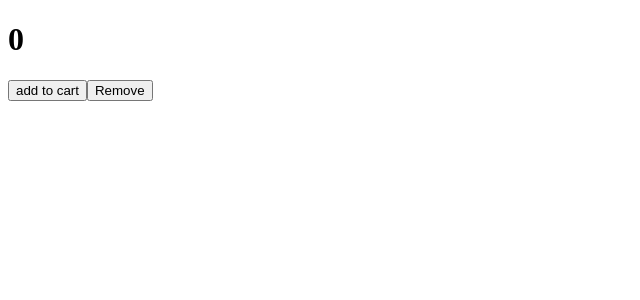
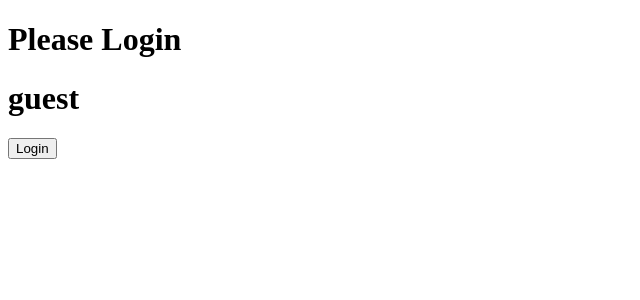
Before and after one commit to Rairohan/react-concepts, a React (Vite) app: page / in a window 1280 px wide. Shown: the top 300 px of the page, without its empty margins (0-640 px from the left). Built offline with nearby package versions, Linux system fonts and the light colour scheme.

Commit message:
Login_Auth task : useContext

```diff
--- a/src/App.jsx
+++ b/src/App.jsx
@@ -1,4 +1,4 @@
-import { createContext, useState } from 'react'
+import { createContext, use, useState } from 'react'
 // --------------Task 1------------------
 // import Navbar from './components/Navbar';
 // import Card from './components/Card';
@@ -59,23 +59,48 @@ import { createContext, useState } from 'react'
 //   )
 // }
 // --------------Task 4------------------
-import Nbar from "./task4/Nbar";
-import Productcard from "./task4/Productcard";
-import CartSummary from "./task4/CartSummary";
-export const CountContext = createContext();
+// import Nbar from "./task4/Nbar";
+// import Productcard from "./task4/Productcard";
+// import CartSummary from "./task4/CartSummary";
+// export const CountContext = createContext();
+// export default function App(){
+//   const [count,setCount] = useState(0);
+//   function addtocart(){
+//     setCount(count+1)
+//   }
+//   function remove(){
+//     setCount(count>0 ? count-1 : 0)
+//   }
+// return(
+//   <CountContext.Provider value={{count, addtocart,remove}}>
+//     <Nbar/>
+//     <Productcard/>
+//     <CartSummary/>
+//   </CountContext.Provider>
+// )
+// }
+// --------------Login system------------------
+import Dashboard from './Login_sys/Dashboard';
+import Navbar from './Login_sys/Navbar';
+import Loginbutton from './Login_sys/Loginbutton';
+export const AuthContext = createContext();
 export default function App(){
-  const [count,setCount] = useState(0);
-  function addtocart(){
-    setCount(count+1)
-  }
-  function remove(){
-    setCount(count>0 ? count-1 : 0)
-  }
-return(
-  <CountContext.Provider value={{count, addtocart,remove}}>
-    <Nbar/>
-    <Productcard/>
-    <CartSummary/>
-  </CountContext.Provider>
-)
+  const [isLoggedIn,setIsLoggedIn] = useState(false)
+  const [user,setUser] =useState(null)
+    function login(){
+      setIsLoggedIn(true)
+      setUser({name : "rohan"})
+    }
+    function logout(){
+      setIsLoggedIn(false)
+      setUser(null)
+    }
+    return(
+      <AuthContext.Provider value ={{login,logout,user,isLoggedIn}}>
+        <Dashboard/>
+        <Navbar/>
+        <Loginbutton/>
+      </AuthContext.Provider>
+    )
+
 }
--- /dev/null
+++ b/src/Login_sys/Dashboard.jsx
@@ -0,0 +1,10 @@
+import { useContext } from "react";
+import { AuthContext } from "../App";
+export default function Dashboard(){
+    const value = useContext(AuthContext)
+    return(
+        <div>
+            <h1>{value.isLoggedIn ? "Dashboard Content" : "Please Login"}</h1>
+        </div>
+    )
+}
--- /dev/null
+++ b/src/Login_sys/Loginbutton.jsx
@@ -0,0 +1,13 @@
+import { useContext } from "react";
+import { AuthContext } from "../App";
+export default function Loginbutton(){
+    const value = useContext(AuthContext)
+    return(
+        <div>
+            {value.isLoggedIn
+                ? <button onClick={value.logout}>Logout</button>
+                : <button onClick={value.login}>Login</button>
+            }
+        </div>
+        )
+}
--- /dev/null
+++ b/src/Login_sys/Navbar.jsx
@@ -0,0 +1,10 @@
+import { useContext } from "react";
+import { AuthContext } from "../App";
+export default function Navbar(){
+    const value = useContext(AuthContext)
+    return(
+        <div>
+            <h1>{value.isLoggedIn  ? `Welcome ${value.user.name}`: "guest"}</h1>
+        </div>
+    )
+}
```
